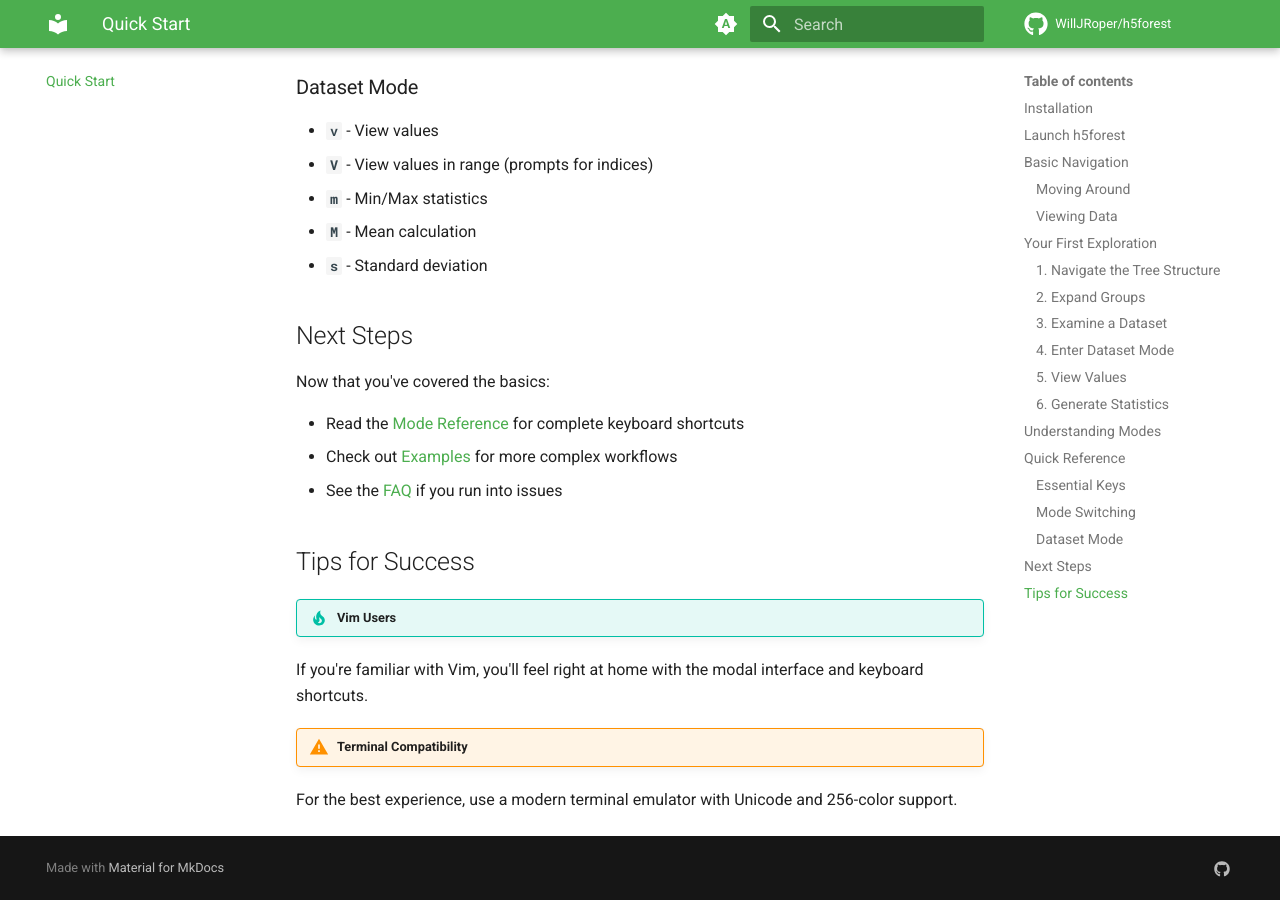
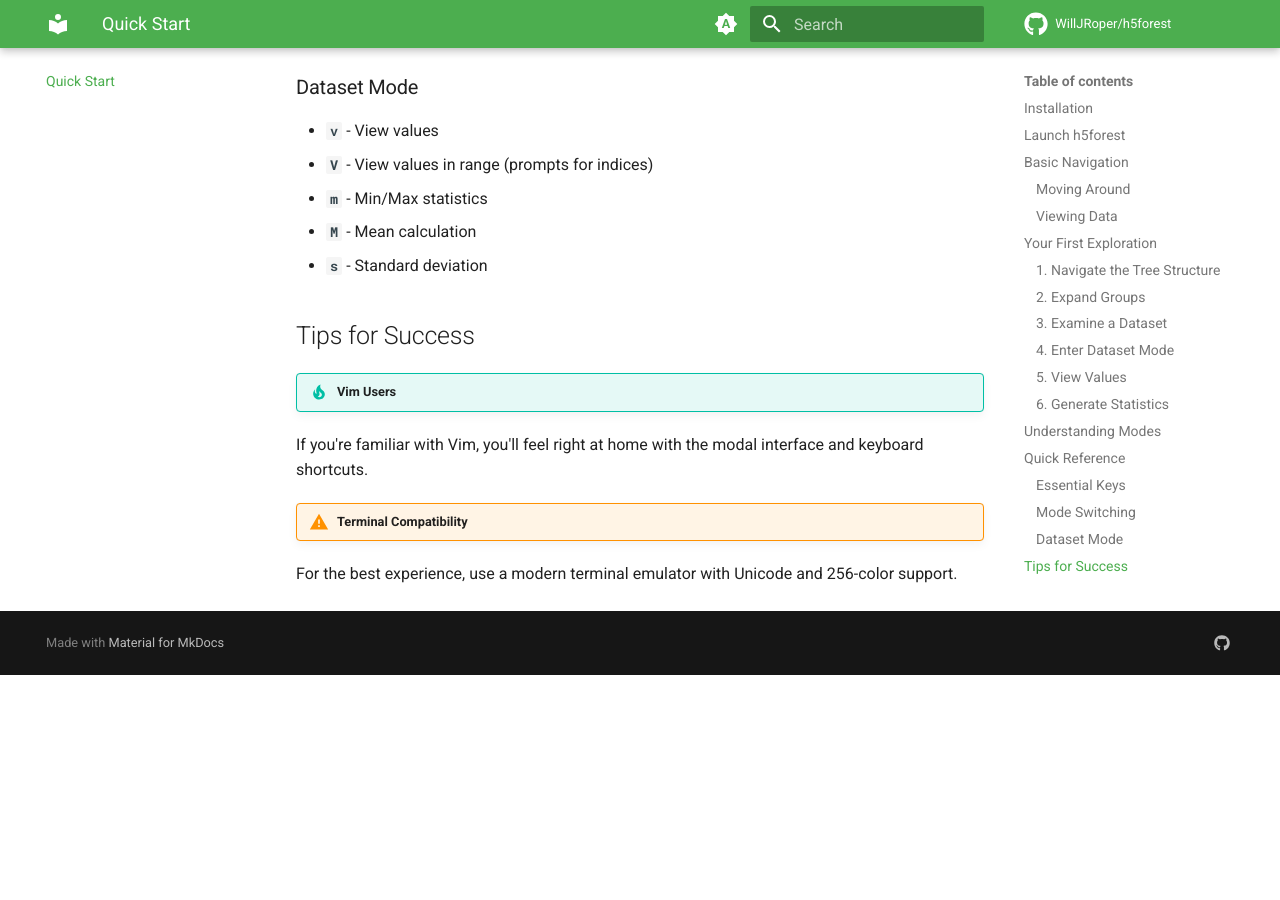
Before and after one commit to WillJRoper/h5forest, an MkDocs documentation site: the page built from docs/quickstart.md, in a window 1280 px wide and 900 px high, scrolled down 3830 px. Built offline with MkDocs 1.6.1 and Material for MkDocs 9.7.7, drawn with Linux system fonts in a browser that asks for light colours; comment, search, counter and statistics services are not loaded; after the commit the page ends 4505 px from its top, so only the background shows below that.

Commit message:
Removing references to deleted files

```diff
--- a/docs/quickstart.md
+++ b/docs/quickstart.md
@@ -147,14 +147,6 @@ Press **`q`** to exit any mode and return to Normal Mode. The hotkeys panel at t
 - **`M`** - Mean calculation
 - **`s`** - Standard deviation
 
-## Next Steps
-
-Now that you've covered the basics:
-
-- Read the [Mode Reference](modes/overview.md) for complete keyboard shortcuts
-- Check out [Examples](examples/navigation.md) for more complex workflows
-- See the [FAQ](faq.md) if you run into issues
-
 ## Tips for Success
 
 !!! tip "Vim Users"
--- a/mkdocs.yml
+++ b/mkdocs.yml
@@ -71,24 +71,20 @@ nav:
   - Home: index.md
   - Quick Start: quickstart.md
   - The Basics:
-    - Installation: installation.md
-    - Basic Usage: usage.md
+      - Installation: installation.md
+      - Basic Usage: usage.md
   - Mode Reference:
-    - Overview: modes/overview.md
-    - Normal Mode: modes/normal.md
-    - Search Mode: modes/search.md
-    - Goto Mode: modes/jump.md
-    - Dataset Mode: modes/dataset.md
-    - Window Mode: modes/window.md
-    - Plotting Mode: modes/plotting.md
-    - Histogram Mode: modes/histogram.md
-  - Examples:
-    - Basic Navigation: examples/navigation.md
-    - Data Analysis: examples/analysis.md
-    - Visualization: examples/visualization.md
+      - Overview: modes/overview.md
+      - Normal Mode: modes/normal.md
+      - Search Mode: modes/search.md
+      - Goto Mode: modes/jump.md
+      - Dataset Mode: modes/dataset.md
+      - Window Mode: modes/window.md
+      - Plotting Mode: modes/plotting.md
+      - Histogram Mode: modes/histogram.md
   - Development:
-    - Testing Guide: testing.md
-    - Contributing: contributing.md
+      - Testing Guide: testing.md
+      - Contributing: contributing.md
   - FAQ: faq.md
 
 extra:
```
Also changed, not shown: docs/index.md (+0 -1 lines).
